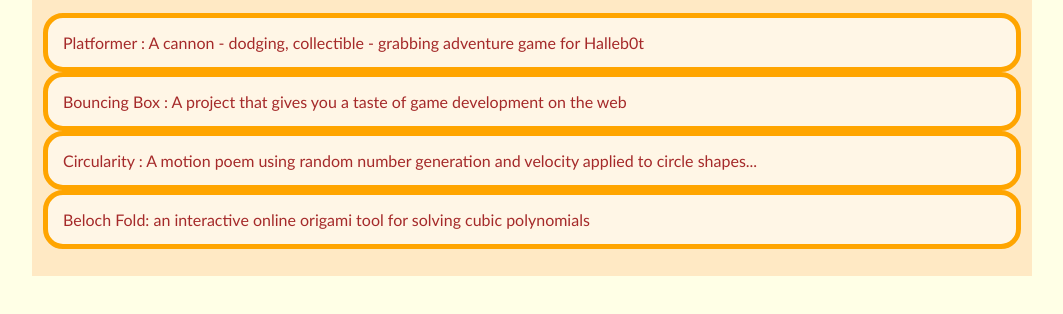
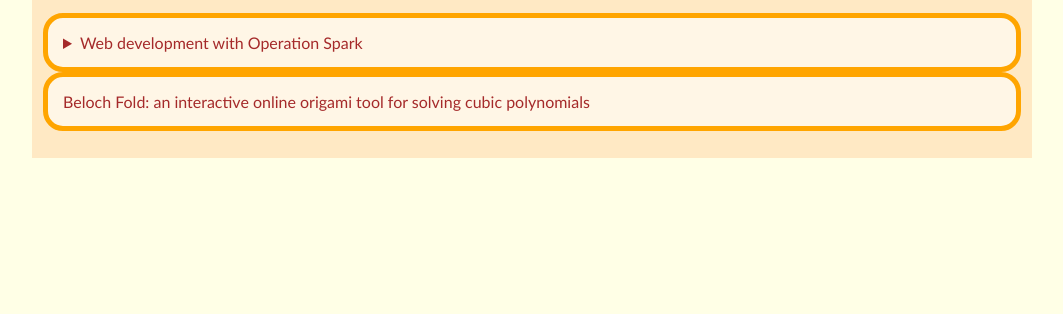
Before and after one commit to themaggiest/themaggiest.github.io, a plain HTML site: page portfolio.html in a window 1280 px wide. Shown: the part 182-496 px from the top of the page, without its empty margins (108-1171 px from the left). Drawn offline with Linux system fonts and the light colour scheme.

Commit message:
Update portfolio.html

```diff
--- a/portfolio.html
+++ b/portfolio.html
@@ -117,9 +117,14 @@
           <div class="content">
               <h1>Some things I've worked on:</h1>
               <ul id="portfolio">
-                <li><a href="projects/platformer/">Platformer : A cannon - dodging, collectible - grabbing adventure game for Halleb0t</a></li>
-                <li><a href="projects/bouncing-box/">Bouncing Box : A project that gives you a taste of game development on the web </a></li>
-                <li><a href="projects/circularity/">Circularity : A motion poem using random number generation and velocity applied to circle shapes...</a></li>
+                <li><details>
+                  <summary>Web development with Operation Spark</summary>
+                  <p>Operation Spark is Louisiana's only non-profit software bootcamp. I had the awesome opportunity to spend a summer learning basic HTML, CSS, Javascript with them through the Lafayette Parish School System's paid Jump Start Summer Program.</p>
+                  <li><a href="projects/platformer/">Platformer : A cannon - dodging, collectible - grabbing adventure game for Halleb0t</a></li>
+                  <li><a href="projects/bouncing-box/">Bouncing Box : A project that gives you a taste of game development on the web </a></li>
+                  <li><a href="projects/circularity/">Circularity : A motion poem using random number generation and velocity applied to circle shapes...</a></li>
+                </details></li>
+
                 <li><a href="projects/beloch-fold/">Beloch Fold: an interactive online origami tool for solving cubic polynomials</a></li>
               </ul>
           </div>
```
